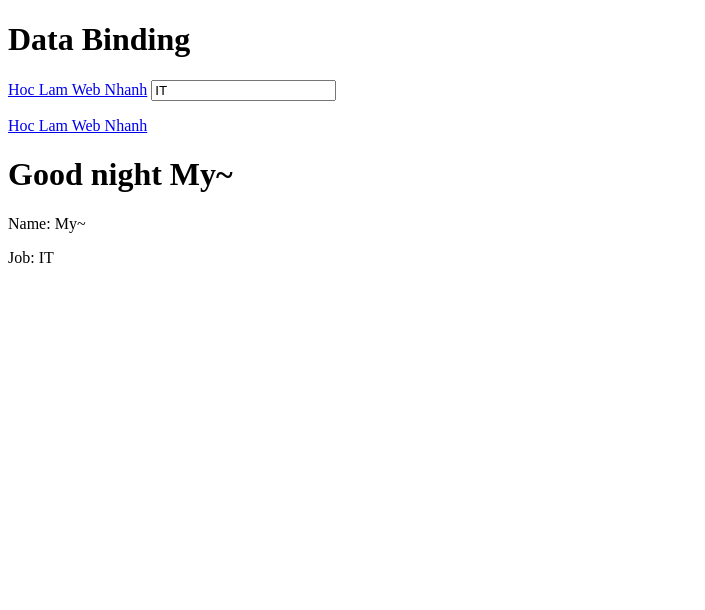
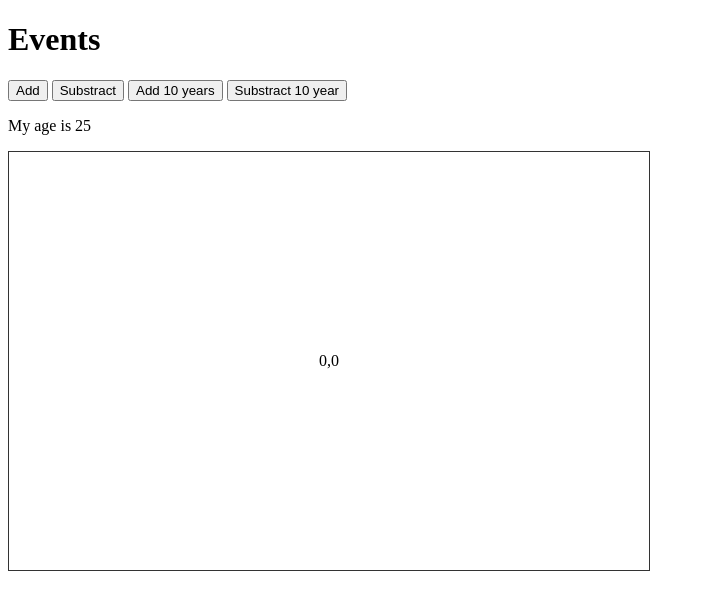
Before and after one commit to Ducmy/HocVuejs, a plain HTML site: page index.html in a window 1280 px wide. Shown: the whole page, without its empty margins (0-705 px from the left). Drawn offline with nearby package versions, Linux system fonts and the light colour scheme.

Commit message:
Xử lý sự kiện event

```diff
--- a/app.js
+++ b/app.js
@@ -2,14 +2,27 @@
 new Vue({
   el: "#vue-app",
   data: {
+    x: 0,
+    y: 0,
     name: "My~",
     job: "IT",
     website: "http://hoclamwebnhanh.com",
     websiteTag: '<a href="http://hoclamwebnhanh.com">Hoc Lam Web Nhanh</a>',
+    age: 25,
   },
   methods: {
     greet: function (time) {
       return "Good " + time + " " + this.name; // Good morning My~
     },
+    add: function (inc) {
+      this.age += inc;
+    },
+    sub: function (dec) {
+      this.age -= dec;
+    },
+    updateXY: function (event) {
+      this.x = event.offsetX;
+      this.y = event.offsetY;
+    },
   },
 });
--- a/index.html
+++ b/index.html
@@ -4,19 +4,18 @@
     <meta charset="UTF-8" />
     <title>VueJS チュートリアル</title>
     <meta name="viewport" content="width=device-width, initial-scale=1.0" />
-    <link rel="stylesheet" href="styles.css" class="" />
+    <link rel="stylesheet" href="style.css" class="" />
     <script src="https://unpkg.com/vue"></script>
   </head>
   <body>
     <div id="vue-app">
-      <h1 class="">Data Binding</h1>
-      <a v-bind:href="website">Hoc Lam Web Nhanh</a>
-      <input type="text" v-bind:value="job">
-      <p v-html="websiteTag"></p>
-
-      <h1 class="">{{greet('night')}}</h1>
-      <p class="">Name: {{ name }}</p>
-      <p class="">Job: {{ job }}</p>
+      <h1 class="">Events</h1>
+      <button @click="add(1)">Add</button>
+      <button v-on:click="sub(1)">Substract</button>
+      <button @dblclick="add(10)">Add 10 years</button>
+      <button v-on:dblclick="sub(10)">Substract 10 year</button>
+      <p class="">My age is {{age}}</p>
+     <div id="canvas" v-on:mousemove="updateXY">{{x}},{{y}}</div>
     </div>
     <script src="app.js"></script>
   </body>
--- a/style.css
+++ b/style.css
@@ -0,0 +1,6 @@
+#canvas {
+    width: 600px;
+    padding: 200px 20px;
+    text-align: center;
+    border: 1px solid #333;
+}
```
